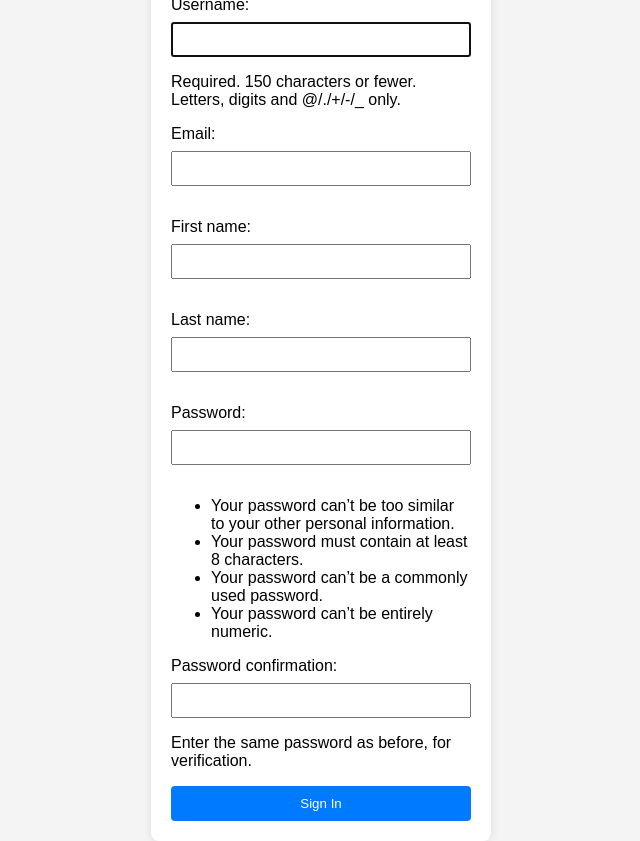
After one commit to implaymo/7--Cafe-and-Wifi-Website, a Django app: page /register/ in a window 1280 px wide. The commit adds this page. Shown: the whole page, without its empty margins (319-959 px from the left). Run offline with Django 5.2, Linux system fonts and the light colour scheme.

Commit message:
Manage to make path to login.html and register.html work.

```diff
--- a/polls/forms.py
+++ b/polls/forms.py
@@ -2,11 +2,15 @@ from django import forms
 from django.contrib.auth.forms import UserCreationForm
 from django.contrib.auth.models import User
 
-class SignUpForm(UserCreationForm):
+class RegisterForm(UserCreationForm):
+    email = forms.EmailField()
+    first_name = forms.CharField(max_length=30)
+    last_name = forms.CharField(max_length=30)
+
     class Meta:
         model = User
-        fields = ["username", "password1", "password2"]
+        fields = ['username', 'email', 'first_name', 'last_name', 'password1', 'password2']
 
-class LoginForm(User):
+class LoginForm(forms.Form):
     username = forms.CharField()
     password = forms.CharField(widget=forms.PasswordInput)
--- a/polls/templates/index.html
+++ b/polls/templates/index.html
@@ -38,8 +38,8 @@
     </ul>
 
     <div class="col-md-0 text-end">
-      <a href="{% url 'login' %}">Login</a>
-      <a href="{% url 'sign_up' %}">Signup</a>
+      <a href="{% url 'sign_in' %}"><button type="button" class="btn btn-outline-primary me-2">Login</button></a>
+      <a href="{% url 'register' %}"><button type="button" class="btn btn-primary">Sign-up</button></a>
     </div>
 </header>
 
--- /dev/null
+++ b/polls/templates/register.html
@@ -0,0 +1,63 @@
+<!DOCTYPE html>
+<html lang="en">
+<head>
+    <meta charset="UTF-8">
+    <meta name="viewport" content="width=device-width, initial-scale=1.0">
+    <title>Sign Up</title>
+    <style>
+        body {
+            font-family: Arial, sans-serif;
+            background-color: #f4f4f4;
+            margin: 0;
+            display: flex;
+            align-items: center;
+            justify-content: center;
+            height: 100vh;
+        }
+
+        form {
+            background-color: #fff;
+            padding: 20px;
+            border-radius: 8px;
+            box-shadow: 0 0 10px rgba(0, 0, 0, 0.1);
+            width: 300px;
+        }
+
+        label {
+            display: block;
+            margin-bottom: 8px;
+        }
+
+        input {
+            width: 100%;
+            padding: 8px;
+            margin-bottom: 16px;
+            box-sizing: border-box;
+        }
+
+        button {
+            background-color: #007BFF;
+            color: #fff;
+            padding: 10px;
+            border: none;
+            border-radius: 4px;
+            cursor: pointer;
+            width: 100%;
+        }
+
+        button:hover {
+            background-color: #0056b3;
+        }
+    </style>
+</head>
+<body>
+    <form action="{% url 'register' %}" method="post">
+        {% csrf_token %}
+        {% if user.is_anonymous %}
+            {{ error_message }}
+        {% endif %}
+        {{ form.as_p }}
+        <button type="submit">Sign In</button>
+    </form>
+</body>
+</html>
--- a/polls/urls.py
+++ b/polls/urls.py
@@ -5,7 +5,7 @@ from . import views
 urlpatterns = [
     path("", views.index, name="index"),
     path('get_cafe_info/', views.get_cafe_info, name='get_cafe_info'),
-    path("login/", views.login, name="login"),
-    path("sign_up/", views.sign_up, name="sign_up")
+    path("sign_in/", views.sign_in, name="sign_in"),
+    path("register/", views.register, name="register")
 
 ]
--- a/polls/views.py
+++ b/polls/views.py
@@ -1,6 +1,6 @@
 from django.shortcuts import render, get_object_or_404
 from .models import Cafe
-
+from .forms import RegisterForm, LoginForm
 
 def index(request):
     all_cafes = Cafe.objects.all()
@@ -12,11 +12,13 @@ def get_cafe_info(request):
     cafe = get_object_or_404(Cafe, id=cafe_id)
     return render(request, 'index.html', {'all_cafes': all_cafes, 'cafe': cafe})
 
-def login(request):
-    pass
+def sign_in(request):
+    form = LoginForm()
+    return render(request, "login.html", {'form': form} )
 
-def sign_up(request):
-    pass
+def register(request):
+    form = RegisterForm()
+    return render(request, "register.html", {'form': form} )
 
 def logout(request):
     pass
```
Also changed, not shown: polls/templates/login.html (added, +63 -0 lines).
